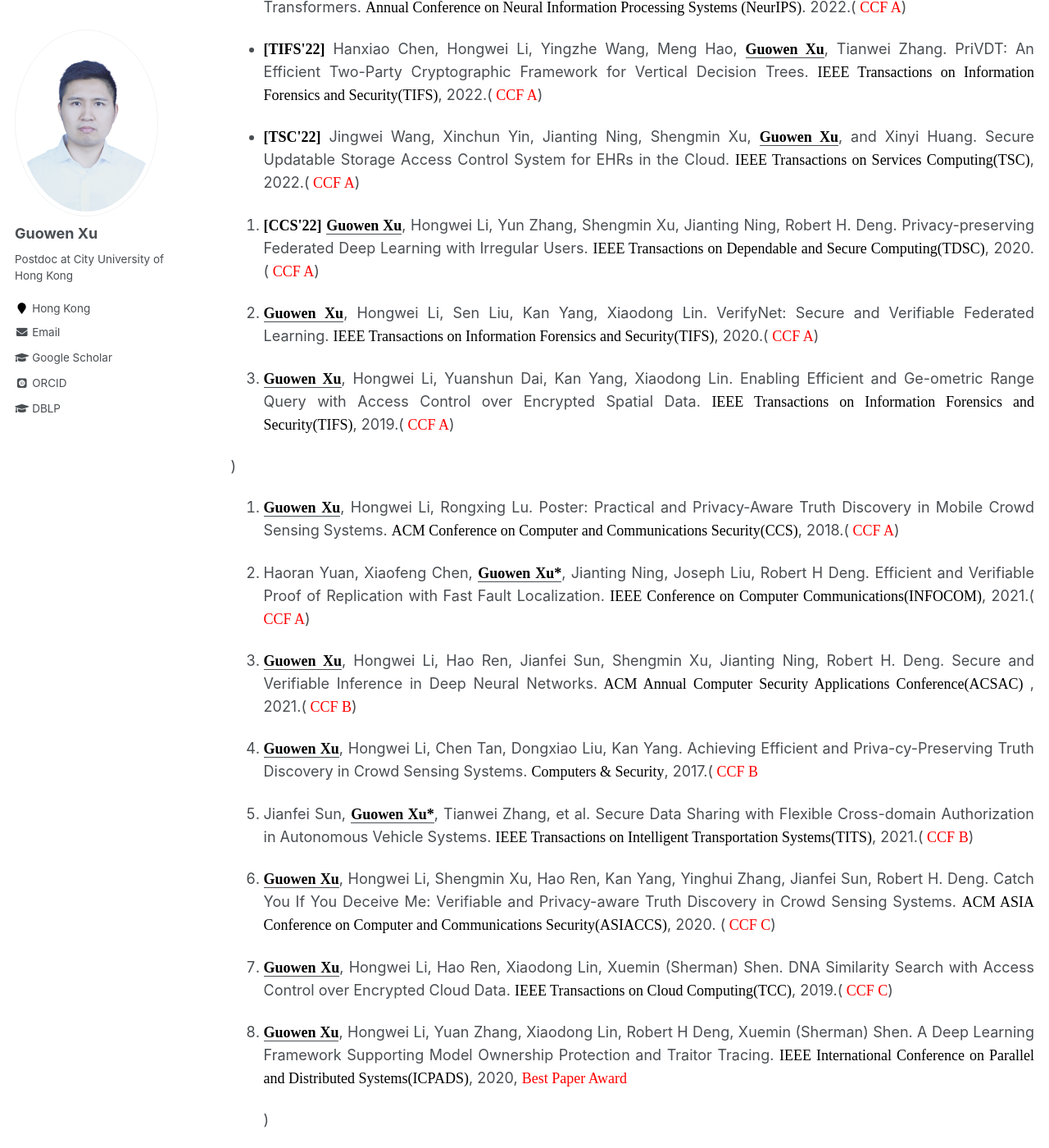
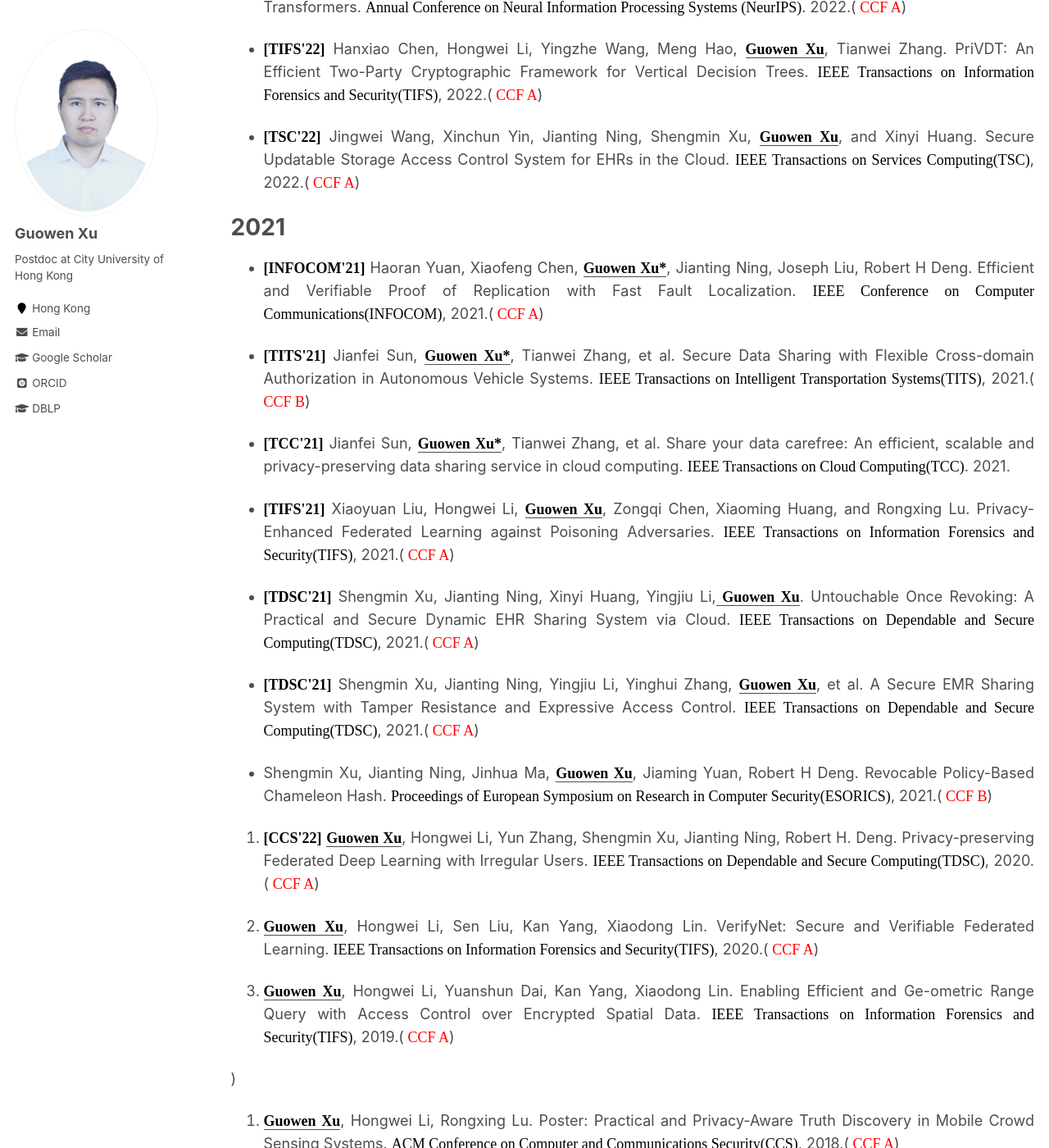
Before and after one commit to Guowen-xu/guowen-xu.github.io, a Jekyll site: the page built from _pages/publications.md, in a window 1280 px wide and 1400 px high, scrolled down 2673 px. Shown: the whole window at 82% size. Built offline with Jekyll 4.4.1, drawn with Linux system fonts in a browser that asks for light colours; some web fonts are replaced; some of the changed text lies outside the part shown.

Commit message:
Update publications.md

```diff
--- a/_pages/publications.md
+++ b/_pages/publications.md
@@ -68,6 +68,22 @@ You can find my articles on my [Google Scholar](https://scholar.google.com.hk/ci
 
 * <p align="justify">  <b><font face="Times New Roman" color=black size=4> [TSC'22]</font></b> Jingwei Wang, Xinchun Yin, Jianting Ning, Shengmin Xu, <u><b><font face="Times New Roman" color=black size=4> Guowen Xu</font></b></u>, and Xinyi Huang. Secure Updatable Storage Access Control System for EHRs in the Cloud. <font face="Times New Roman" color=black size=4> IEEE Transactions on Services Computing(TSC)</font>, 2022.(<font face="Times New Roman" color=red size=4> CCF A</font>)
 
+# 2021
+
+* <p align="justify">  <b><font face="Times New Roman" color=black size=4> [INFOCOM'21]</font></b> Haoran Yuan, Xiaofeng Chen, <u><b><font face="Times New Roman" color=black size=4> Guowen Xu*</font></b></u>, Jianting Ning, Joseph Liu, Robert H Deng.  Efficient and Verifiable Proof of Replication with Fast Fault Localization.  <font face="Times New Roman" color=black size=4> IEEE Conference on Computer Communications(INFOCOM)</font>, 2021.(<font face="Times New Roman" color=red size=4> CCF A</font>)
+
+* <p align="justify"> <b><font face="Times New Roman" color=black size=4> [TITS'21]</font></b>  Jianfei Sun,  <u><b><font face="Times New Roman" color=black size=4> Guowen Xu*</font></b></u>, Tianwei Zhang, et al. Secure Data Sharing with Flexible Cross-domain Authorization in Autonomous Vehicle Systems. <font face="Times New Roman" color=black size=4> IEEE Transactions on Intelligent Transportation Systems(TITS)</font>, 2021.(<font face="Times New Roman" color=red size=4> CCF B</font>)
+
+* <p align="justify">  <b><font face="Times New Roman" color=black size=4> [TCC'21]</font></b> Jianfei Sun,  <u><b><font face="Times New Roman" color=black size=4> Guowen Xu*</font></b></u>, Tianwei Zhang, et al. Share your data carefree: An efficient, scalable and privacy-preserving data sharing service in cloud computing. <font face="Times New Roman" color=black size=4> IEEE Transactions on Cloud Computing(TCC)</font>. 2021.
+
+* <p align="justify">  <b><font face="Times New Roman" color=black size=4> [TIFS'21]</font></b> Xiaoyuan Liu, Hongwei Li, <u><b><font face="Times New Roman" color=black size=4> Guowen Xu</font></b></u>, Zongqi Chen, Xiaoming Huang, and Rongxing Lu. Privacy-Enhanced Federated Learning against Poisoning Adversaries. <font face="Times New Roman" color=black size=4> IEEE Transactions on Information Forensics and Security(TIFS)</font>, 2021.(<font face="Times New Roman" color=red size=4> CCF A</font>)
+
+* <p align="justify"> <b><font face="Times New Roman" color=black size=4> [TDSC'21]</font></b> Shengmin Xu, Jianting Ning, Xinyi Huang, Yingjiu Li,<u><b><font face="Times New Roman" color=black size=4> Guowen Xu</font></b></u>. Untouchable Once Revoking: A Practical and Secure Dynamic EHR Sharing System via Cloud. <font face="Times New Roman" color=black size=4> IEEE Transactions on Dependable and Secure Computing(TDSC)</font>, 2021.(<font face="Times New Roman" color=red size=4> CCF A</font>)
+
+* <p align="justify"><b><font face="Times New Roman" color=black size=4> [TDSC'21]</font></b> Shengmin Xu, Jianting Ning, Yingjiu Li, Yinghui Zhang, <u><b><font face="Times New Roman" color=black size=4> Guowen Xu</font></b></u>, et al. A Secure EMR Sharing System with Tamper Resistance and Expressive Access Control. <font face="Times New Roman" color=black size=4> IEEE Transactions on Dependable and Secure Computing(TDSC)</font>, 2021.(<font face="Times New Roman" color=red size=4> CCF A</font>)
+
+* <p align="justify">Shengmin Xu, Jianting Ning,  Jinhua Ma, <u><b><font face="Times New Roman" color=black size=4> Guowen Xu</font></b></u>, Jiaming Yuan, Robert H Deng.  Revocable Policy-Based Chameleon Hash.  <font face="Times New Roman" color=black size=4> Proceedings of European Symposium on Research in Computer Security(ESORICS)</font>, 2021.(<font face="Times New Roman" color=red size=4> CCF B</font>)
+
 
 
 
@@ -80,20 +96,21 @@ You can find my articles on my [Google Scholar](https://scholar.google.com.hk/ci
 )
 18. <p align="justify"><u><b><font face="Times New Roman" color=black size=4> Guowen Xu</font></b></u>, Hongwei Li, Rongxing Lu. Poster: Practical and Privacy-Aware Truth Discovery in Mobile Crowd Sensing Systems.  <font face="Times New Roman" color=black size=4>  ACM Conference on Computer and Communications Security(CCS)</font>, 2018.(<font face="Times New Roman" color=red size=4> CCF A</font>)
 
+ # 2020
 
 
-23. <p align="justify">Haoran Yuan, Xiaofeng Chen, <u><b><font face="Times New Roman" color=black size=4> Guowen Xu*</font></b></u>, Jianting Ning, Joseph Liu, Robert H Deng.  Efficient and Verifiable Proof of Replication with Fast Fault Localization.  <font face="Times New Roman" color=black size=4> IEEE Conference on Computer Communications(INFOCOM)</font>, 2021.(<font face="Times New Roman" color=red size=4> CCF A</font>)
-24. <p align="justify"><u><b><font face="Times New Roman" color=black size=4> Guowen Xu</font></b></u>, Hongwei Li, Hao Ren, Jianfei Sun, Shengmin Xu, Jianting Ning, Robert H. Deng. Secure and Verifiable Inference in Deep Neural Networks.<font face="Times New Roman" color=black size=4> ACM Annual Computer Security Applications Conference(ACSAC) </font>, 2021.(<font face="Times New Roman" color=red size=4> CCF B</font>)
+
+24. <p align="justify"><u><b><font face="Times New Roman" color=black size=4> Guowen Xu</font></b></u>, Hongwei Li, Hao Ren, Jianfei Sun, Shengmin Xu, Jianting Ning, Robert H. Deng. Secure and Verifiable Inference in Deep Neural Networks.<font face="Times New Roman" color=black size=4> ACM Annual Computer Security Applications Conference(ACSAC) </font>, 2020.(<font face="Times New Roman" color=red size=4> CCF B</font>)
 25. <p align="justify"><u><b><font face="Times New Roman" color=black size=4> Guowen Xu</font></b></u>, Hongwei Li, Chen Tan, Dongxiao Liu, Kan Yang. Achieving Efficient and Priva-cy-Preserving Truth Discovery in Crowd Sensing Systems. <font face="Times New Roman" color=black size=4> Computers & Security</font>, 2017.(<font face="Times New Roman" color=red size=4> CCF B</font>
 
 
 
-29. <p align="justify">Jianfei Sun,  <u><b><font face="Times New Roman" color=black size=4> Guowen Xu*</font></b></u>, Tianwei Zhang, et al. Secure Data Sharing with Flexible Cross-domain Authorization in Autonomous Vehicle Systems. <font face="Times New Roman" color=black size=4> IEEE Transactions on Intelligent Transportation Systems(TITS)</font>, 2021.(<font face="Times New Roman" color=red size=4> CCF B</font>)
+
 30. <p align="justify"><u><b><font face="Times New Roman" color=black size=4> Guowen Xu</font></b></u>, Hongwei Li, Shengmin Xu, Hao Ren, Kan Yang, Yinghui Zhang, Jianfei Sun, Robert H. Deng. Catch You If You Deceive Me: Verifiable and Privacy-aware Truth Discovery in Crowd Sensing Systems. <font face="Times New Roman" color=black size=4> ACM ASIA Conference on Computer and Communications Security(ASIACCS)</font>, 2020. (<font face="Times New Roman" color=red size=4> CCF C</font>)
 31. <p align="justify"><u><b><font face="Times New Roman" color=black size=4> Guowen Xu</font></b></u>, Hongwei Li, Hao Ren, Xiaodong Lin, Xuemin (Sherman) Shen. DNA Similarity Search with Access Control over Encrypted Cloud Data. <font face="Times New Roman" color=black size=4> IEEE Transactions on Cloud Computing(TCC)</font>, 2019.(<font face="Times New Roman" color=red size=4> CCF C</font>)
 32. <p align="justify"><u><b><font face="Times New Roman" color=black size=4> Guowen Xu</font></b></u>, Hongwei Li, Yuan Zhang, Xiaodong Lin, Robert H Deng, Xuemin (Sherman) Shen. A Deep Learning Framework Supporting Model Ownership Protection and Traitor Tracing. <font face="Times New Roman" color=black size=4>  IEEE International Conference on Parallel and Distributed Systems(ICPADS)</font>, 2020, <font face="Times New Roman" color=red size=4> Best Paper Award</font></p>
 )
-23. <p align="justify">Jianfei Sun,  <u><b><font face="Times New Roman" color=black size=4> Guowen Xu*</font></b></u>, Tianwei Zhang, et al. Share your data carefree: An efficient, scalable and privacy-preserving data sharing service in cloud computing. <font face="Times New Roman" color=black size=4> IEEE Transactions on Cloud Computing(TCC)</font>. 2021.(<font face="Times New Roman" color=red size=4> CCF C</font>)
+
 24. <p align="justify"><u><b><font face="Times New Roman" color=black size=4> Guowen Xu</font></b></u>, Hongwei Li, Sen Liu, Mi Wen, Rongxing Lu. Efficient and Privacy-preserving Truth Discovery in Mobile Crowd Sensing Systems. <font face="Times New Roman" color=black size=4> IEEE Transactions on Vehicular Technology(TVT)</font>, 2019.</p>
 25. <p align="justify"><u><b><font face="Times New Roman" color=black size=4> Guowen Xu</font></b></u>, Hongwei Li, Hao Ren, Kan Yang，Robert H. Deng. Data Privacy and Security in Deep Learning: Attacks, Solutions and Opportunities. <font face="Times New Roman" color=black size=4> IEEE Communications Magazine</font>, 2019.</p>
 
@@ -103,16 +120,10 @@ You can find my articles on my [Google Scholar](https://scholar.google.com.hk/ci
 
 
 
-5.  <p align="justify">Xiaoyuan Liu, Hongwei Li, <u><b><font face="Times New Roman" color=black size=4> Guowen Xu</font></b></u>, Zongqi Chen, Xiaoming Huang, and Rongxing Lu. Privacy-Enhanced Federated Learning against Poisoning Adversaries. <font face="Times New Roman" color=black size=4> IEEE Transactions on Information Forensics and Security(TIFS)</font>, 2021.(<font face="Times New Roman" color=red size=4> CCF A</font>)
-6.
-
-
-9. <p align="justify">Shengmin Xu, Jianting Ning, Xinyi Huang, Yingjiu Li,<u><b><font face="Times New Roman" color=black size=4> Guowen Xu</font></b></u>. Untouchable Once Revoking: A Practical and Secure Dynamic EHR Sharing System via Cloud. <font face="Times New Roman" color=black size=4> IEEE Transactions on Dependable and Secure Computing(TDSC)</font>, 2021.(<font face="Times New Roman" color=red size=4> CCF A</font>)
-
-
-13. <p align="justify">Shengmin Xu, Jianting Ning, Yingjiu Li, Yinghui Zhang, <u><b><font face="Times New Roman" color=black size=4> Guowen Xu</font></b></u>, et al. A Secure EMR Sharing System with Tamper Resistance and Expressive Access Control. <font face="Times New Roman" color=black size=4> IEEE Transactions on Dependable and Secure Computing(TDSC)</font>, 2021.(<font face="Times New Roman" color=red size=4> CCF A</font>)
-14. <p align="justify">Shengmin Xu, Jianting Ning, Yingjiu Li, Yinghui zhang, <u><b><font face="Times New Roman" color=black size=4> Guowen Xu</font></b></u>, et al. Match in My Way: Fine-Grained Bilateral Access Control for Secure Cloud-Fog Computing. <font face="Times New Roman" color=black size=4> IEEE Transactions on Dependable and Secure Computing(TDSC)</font>, 2020.(<font face="Times New Roman" color=red size=4> CCF A</font>)
 
 
 
-19. <p align="justify">Shengmin Xu, Jianting Ning,  Jinhua Ma, <u><b><font face="Times New Roman" color=black size=4> Guowen Xu</font></b></u>, Jiaming Yuan, Robert H Deng.  Revocable Policy-Based Chameleon Hash.  <font face="Times New Roman" color=black size=4> Proceedings of European Symposium on Research in Computer Security(ESORICS)</font>, 2021.(<font face="Times New Roman" color=red size=4> CCF B</font>)
+
+
+
+14. <p align="justify">Shengmin Xu, Jianting Ning, Yingjiu Li, Yinghui zhang, <u><b><font face="Times New Roman" color=black size=4> Guowen Xu</font></b></u>, et al. Match in My Way: Fine-Grained Bilateral Access Control for Secure Cloud-Fog Computing. <font face="Times New Roman" color=black size=4> IEEE Transactions on Dependable and Secure Computing(TDSC)</font>, 2020.(<font face="Times New Roman" color=red size=4> CCF A</font>)
```
